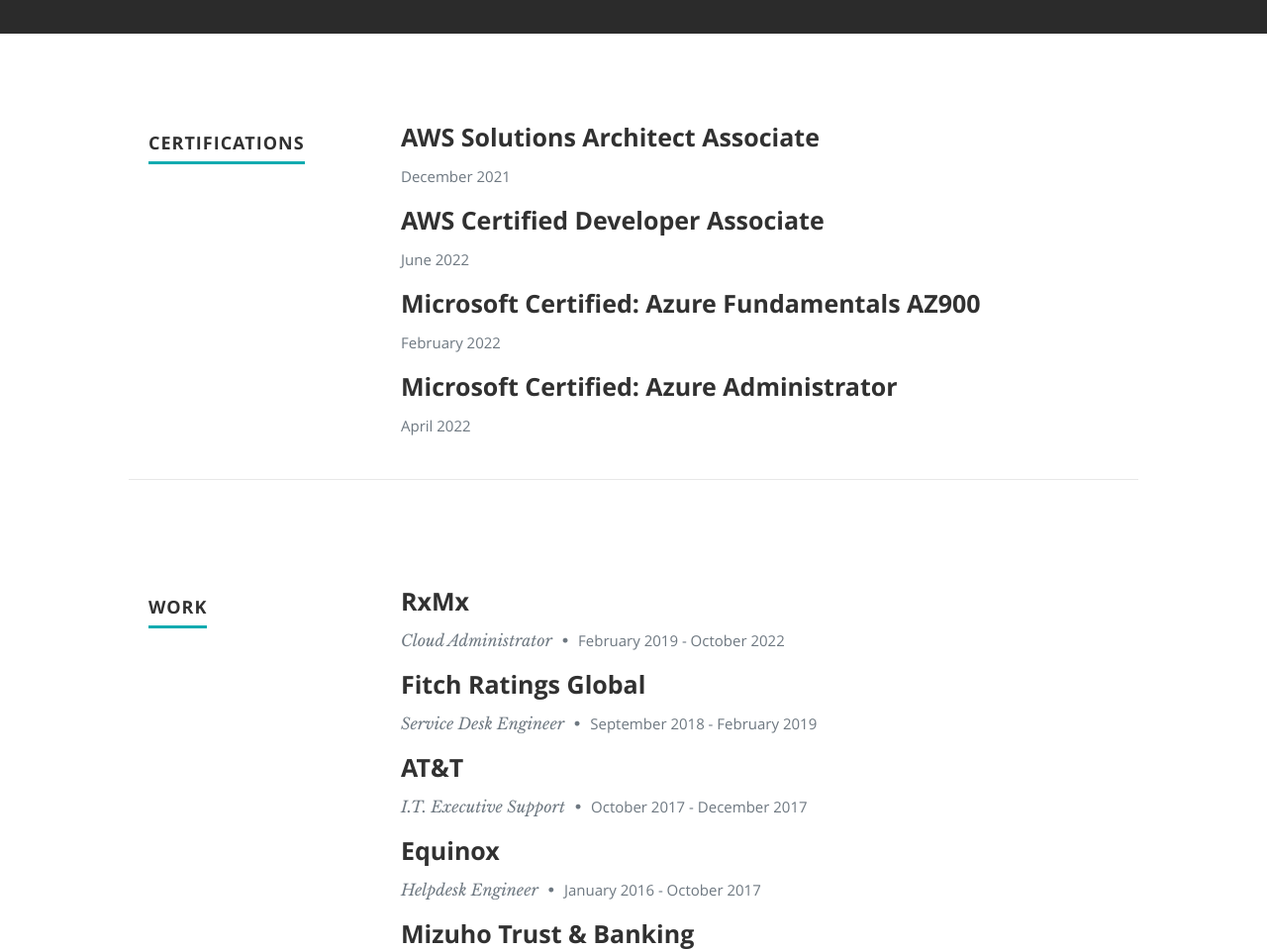
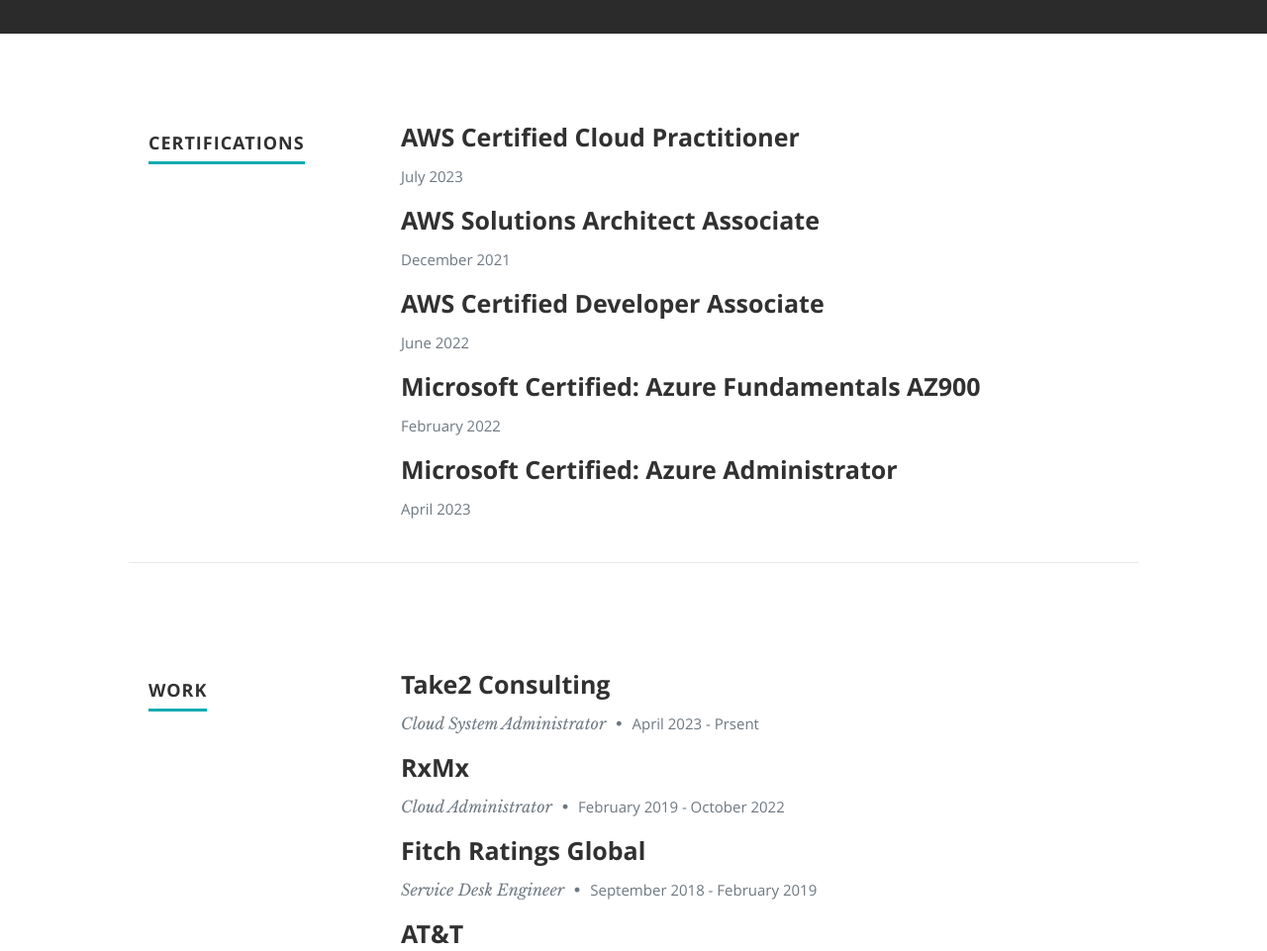
Before and after one commit to samcolon/aws-resume, a plain HTML site: page Resume/index.html in a window 1280 px wide. Shown: the part 1420-2381 px from the top of the page at 99% size. Drawn offline with nearby package versions, Linux system fonts and the light colour scheme; no server answers; a script that the page names is missing.

Commit message:
Updated index.html

```diff
--- a/Resume/index.html
+++ b/Resume/index.html
@@ -140,6 +140,16 @@
 
                <div class="twelve columns">
 
+                  <h3>AWS Certified Cloud Practitioner</h3>
+                  <p class="info"><em class="date">July 2023</em></p>
+
+               </div>
+
+            </div> <!-- item end -->
+            <div class="row item">
+
+               <div class="twelve columns">
+
                   <h3>AWS Solutions Architect Associate</h3>
                   <p class="info"><em class="date">December 2021</em></p>
 
@@ -174,7 +184,7 @@
                <div class="twelve columns">
 
                   <h3>Microsoft Certified: Azure Administrator</h3>
-                  <p class="info"><em class="date">April 2022</em></p>
+                  <p class="info"><em class="date">April 2023</em></p>
 
                </div>
 
@@ -198,6 +208,19 @@
 
          <div class="nine columns main-col">
 
+            <div class="row item">
+
+               <div class="twelve columns">
+
+                  <h3>Take2 Consulting</h3>
+                  <p class="info">Cloud System Administrator <span>&bull;</span> <em class="date">April 2023 - Prsent</em>
+                  </p>
+
+
+
+               </div>
+
+            </div> <!-- item end -->
             <div class="row item">
 
                <div class="twelve columns">
```
